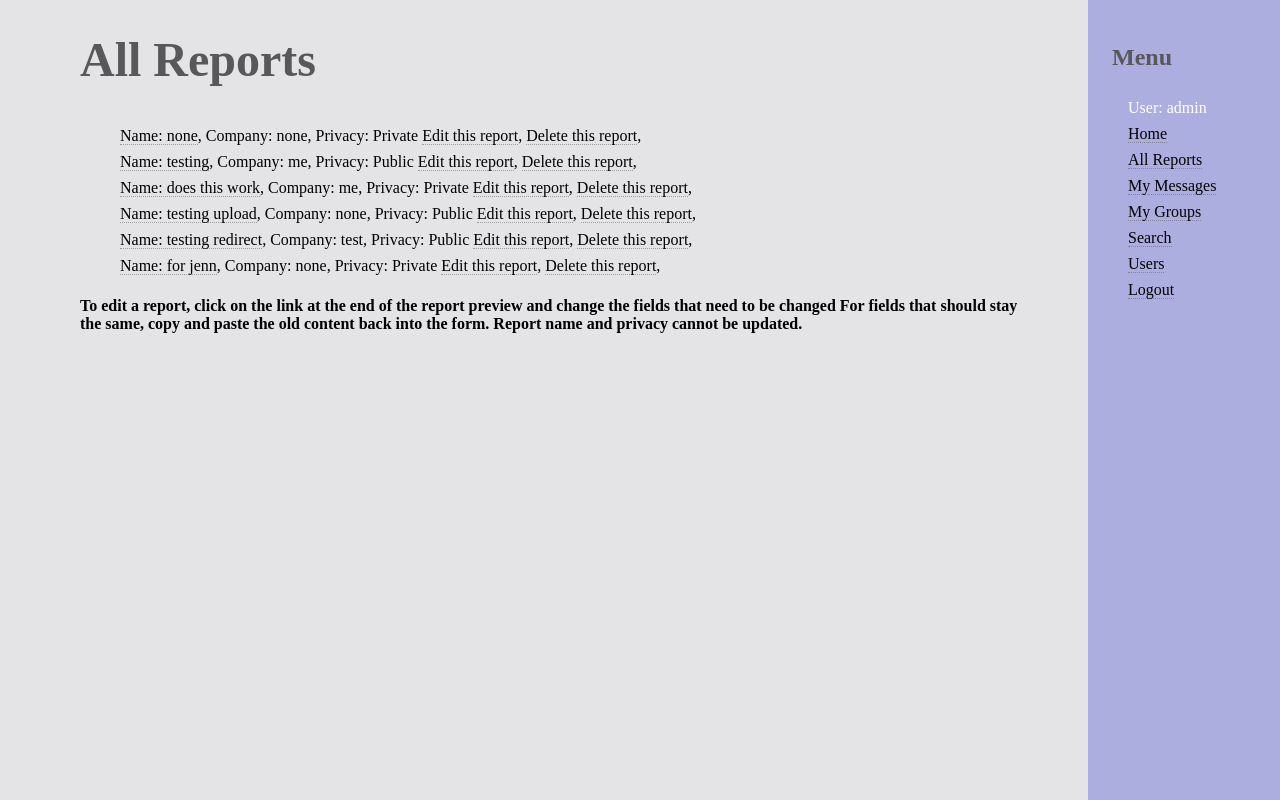
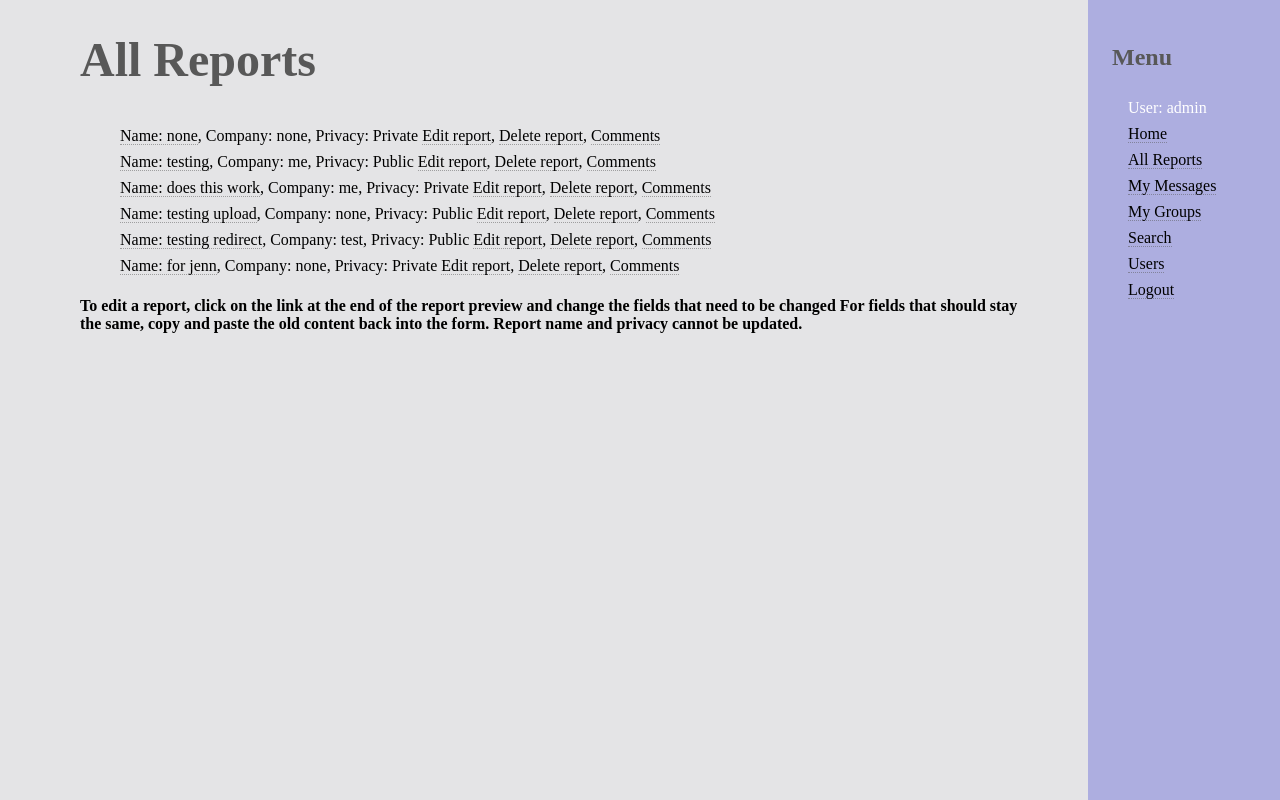
Before and after one commit to etkim97/cs3240-f17-team22, a Django app: a page that uses lokahi/catalog/templates/catalog/list_reports.html in a window 1280 px wide. Run offline with Django 3.2, Linux system fonts and the light colour scheme; a user stored in the database is signed in; data comes from the database, SQL or seed files in the repository; some libraries are stand-ins or nearby versions.

Commit message:
Add comments to reports

```diff
--- a/lokahi/catalog/models.py
+++ b/lokahi/catalog/models.py
@@ -55,14 +55,17 @@ class Report(models.Model):
 	def get_delete_url(self):
 		return reverse_lazy('delete_report', args=[str(self.id)])
 
+	def get_comments_url(self):
+		return reverse_lazy('report_comments', args=[str(self.id)])
+
 
 class Comment(models.Model):
-	report = models.ForeignKey(Report)
-	author = models.CharField(max_length=200)
+	report = models.ForeignKey(Report, related_name='comments')
+	author = models.ForeignKey(User)
 	text = models.TextField()
 
 	def __str__(self):
-		return "Comment by " + author
+		return "Comment by " + str(self.author)
 
 
 # A user can leave a private message for a specific user. A user will have the ability to see a list of
--- a/lokahi/catalog/templates/catalog/detailedreport.html
+++ b/lokahi/catalog/templates/catalog/detailedreport.html
@@ -16,7 +16,6 @@
         Privacy: {{privacy_setting}}
       </li>
     </ul>
-    {% if user.username == 'admin' %}
-    <a href="">Delete</a>
-    {% endif %}
+
+
 {% endblock %}
--- a/lokahi/catalog/templates/catalog/list_reports.html
+++ b/lokahi/catalog/templates/catalog/list_reports.html
@@ -17,8 +17,9 @@
           <a href="{{ report.get_absolute_url }}">Name: {{report.report_name}}</a>,
            Company: {{report.company_name}},
            Privacy: {{report.privacy_setting}}
-           <a href="{{ report.get_edit_url }}">Edit this report</a>,
-           <a href="{{ report.get_delete_url }}">Delete this report</a>,
+           <a href="{{ report.get_edit_url }}">Edit report</a>,
+           <a href="{{ report.get_delete_url }}">Delete report</a>,
+           <a href="{{ report.get_comments_url }}"> Comments </a>
         </li>
         {% endfor %}
       {% elif user.user_type == 'Investor' %}
@@ -28,7 +29,8 @@
         <li>
           <a href="{{ report.get_absolute_url }}">Name: {{report.report_name}}</a>,
            Company: {{report.company_name}},
-           Privacy: {{report.privacy_setting}}
+           Privacy: {{report.privacy_setting}},
+           <a href="{{ report.get_comments_url }}"> Comments </a>
         </li>
         {% endif %}
         {% endfor %}
@@ -40,8 +42,9 @@
           <li>
             <a href="{{ report.get_absolute_url }}">Name: {{report.report_name}}</a>,
              Company: {{report.company_name}},
-             Privacy: {{report.privacy_setting}}
-             <a href="{{ report.get_edit_url }}">Edit this report</a>,
+             Privacy: {{report.privacy_setting}},
+             <a href="{{ report.get_edit_url }}">Edit report</a>,
+             <a href="{{ report.get_comments_url }}"> Comments </a>
         {% endif %}
         {% endfor %}
       {% endif %}
--- a/lokahi/catalog/urls.py
+++ b/lokahi/catalog/urls.py
@@ -9,6 +9,7 @@ urlpatterns = [
     url(r'^report/create$', views.create_report, name='create_report'),
     url(r'^report/edit/(?P<report_id>[0-9]+)$', views.edit_report, name='edit_report'),
     url(r'^report/delete/(?P<report_id>[0-9]+)$', views.delete_report, name='delete_report'),
+    url(r'^report/comments/(?P<report_id>[0-9]+)$', views.get_comments, name='report_comments'),
 
     url(r'^mymessages/$', views.MessagesByUserListView.as_view(), name='my_messages'),
     url(r'^message/(?P<message_id>[0-9]+)$', views.message_detail, name='message_detail'),
--- a/lokahi/catalog/views.py
+++ b/lokahi/catalog/views.py
@@ -16,7 +16,7 @@ from django.views import generic
 from django.contrib.auth.mixins import LoginRequiredMixin
 
 import datetime
-from .models import User, Report, Message, Group
+from .models import User, Report, Message, Group, Comment
 from .forms import *
 
 def index(request):
@@ -230,6 +230,24 @@ def delete_report(request, report_id):
 		return HttpResponse("report does not exist", False)
 
 
+@csrf_exempt
+def get_comments(request, report_id):
+    try:
+        comments = []
+        comment_list = Comment.objects.all()
+        for comment in comment_list:
+            if comment.report == Report.objects.get(pk=report_id):
+                comments.append(comment)
+        context = {
+            "comments": comments,
+            "id": comment.report
+        }
+        return render(request, 'catalog/list_comments.html', context=context)
+    except Exception as e:
+        return HttpResponse(e)
+
+
+
 
 
 
```
Also changed, not shown: lokahi/catalog/templates/catalog/list_comments.html (added, +13 -0 lines), lokahi/catalog/migrations/0020_auto_20171127_2142.py (added), lokahi/db.sqlite3.
